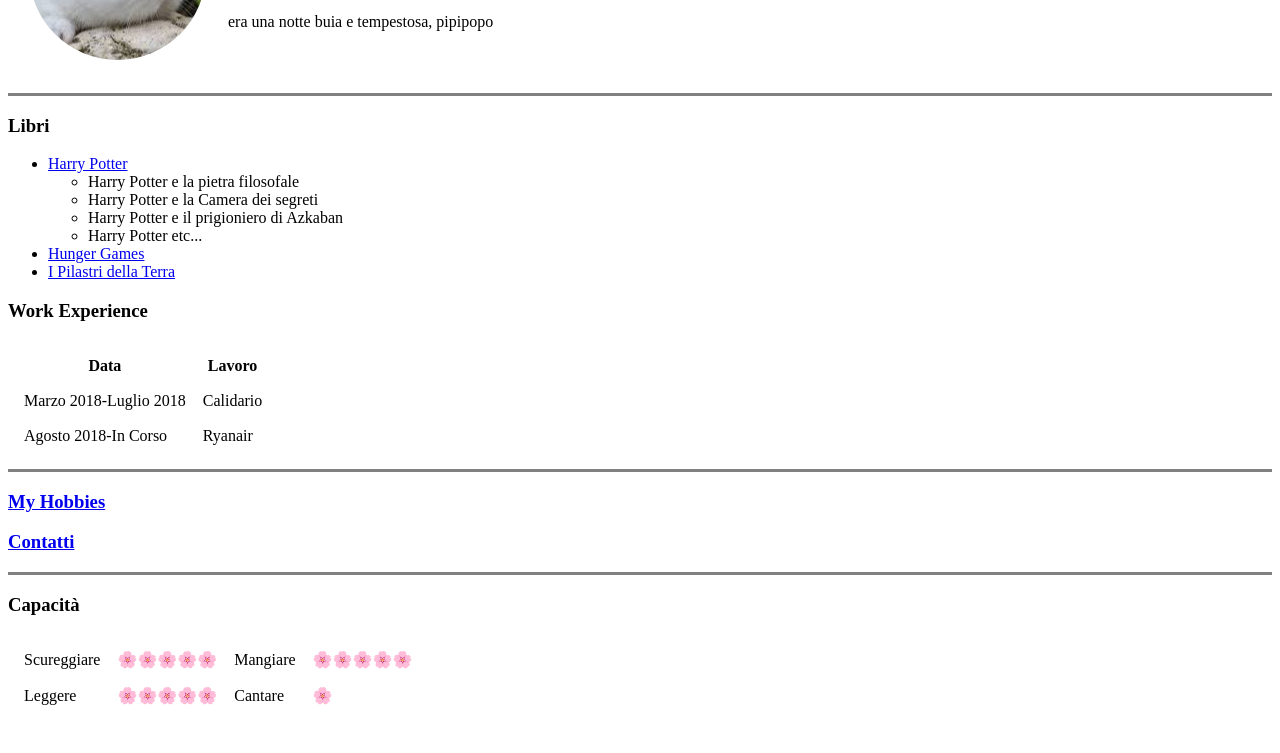
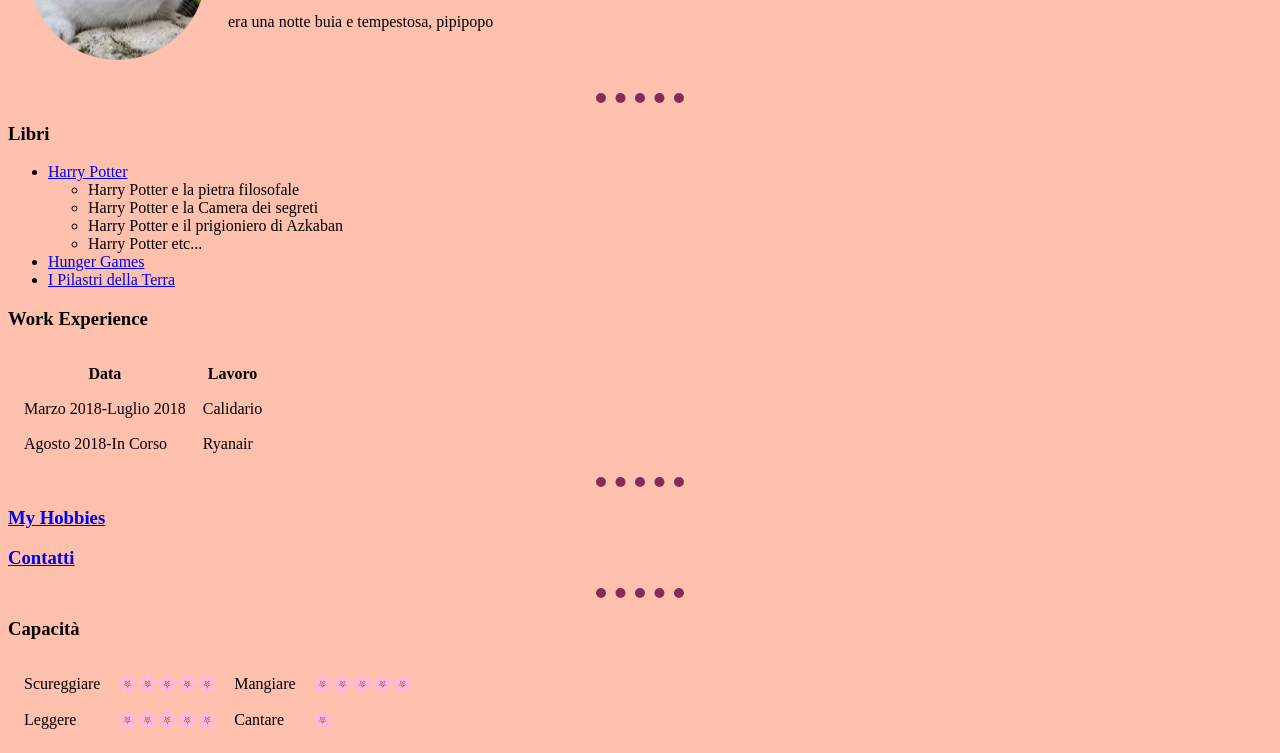
Before and after one commit to SaraSoldi/cv, a plain HTML site: page index.html in a window 1280 px wide. Shown: the part 146-899 px from the top of the page. Before the commit the page ends 875 px from the top, so only its background shows below. Drawn offline with Linux system fonts and the light colour scheme.

Commit message:
Add files via upload

```diff
--- a/index.html
+++ b/index.html
@@ -4,6 +4,19 @@
 <head>
   <meta charset="utf-8">
   <title>🌸Sara's Personal Site🌸</title>
+  <style media="screen">
+    body {
+      background-color: #ffc0ad;
+    }
+
+    hr {
+      background-color: #ffc0ad;
+      border-style: dotted none none none;
+      border-width: 10px;
+      width: 7%;
+      border-color: #862a5c;
+    }
+  </style>
 </head>
 
 <body>
```
